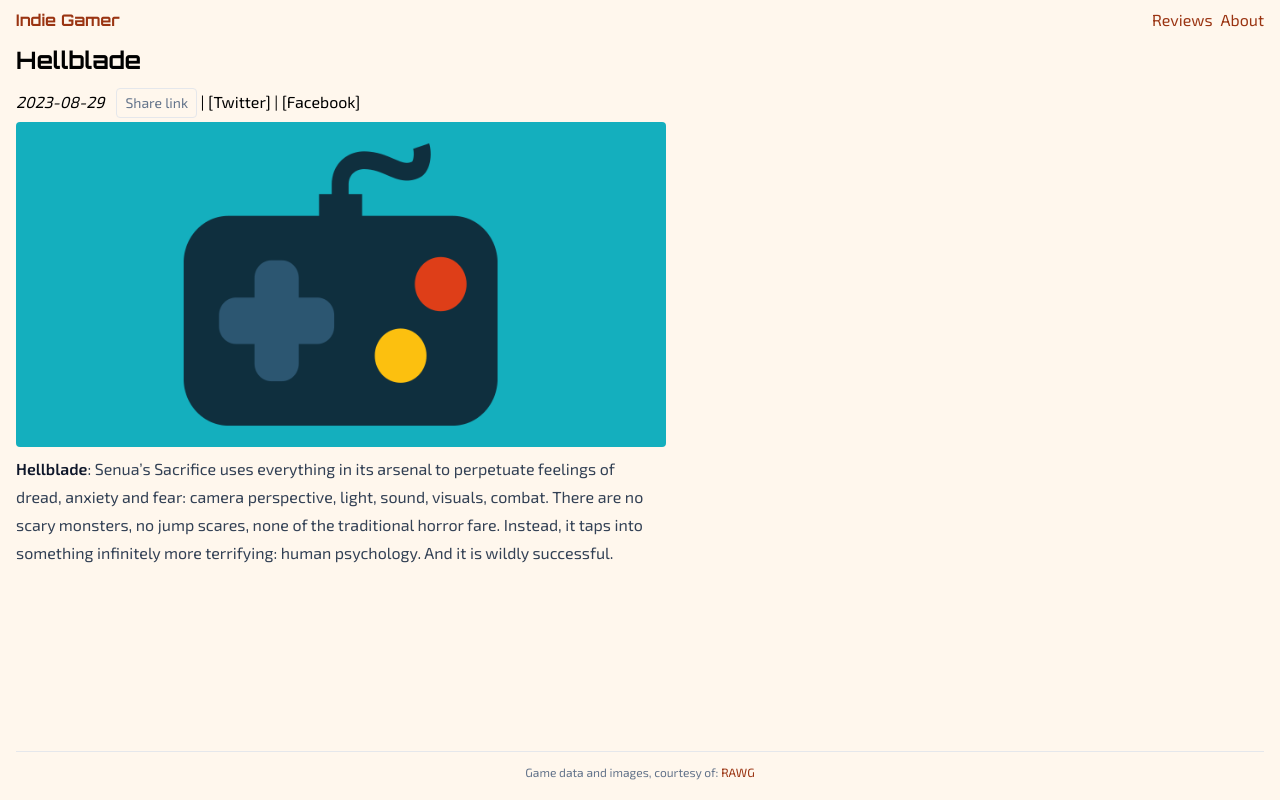
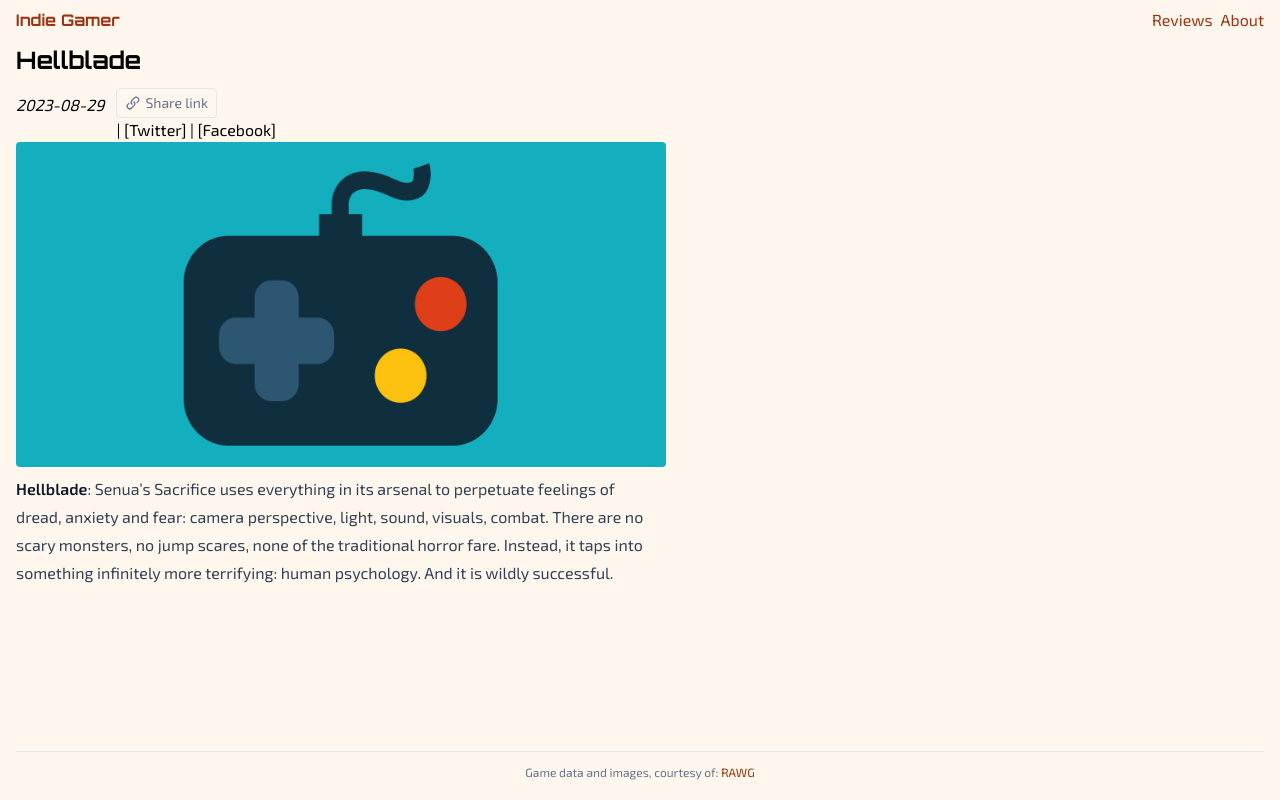
Before and after one commit to patriciacostadacruz/next-reviews-app, a Next.js app: page /reviews/hellblade in a window 1280 px wide. Built offline with nearby package versions, Linux system fonts and the light colour scheme.

Commit message:
Adds heroicons to share link

```diff
--- a/components/ShareLinkButton.tsx
+++ b/components/ShareLinkButton.tsx
@@ -1,3 +1,4 @@
+import { LinkIcon } from '@heroicons/react/20/solid';
 import { useState } from 'react';
 
 export default function ShareLinkButton() {
@@ -12,8 +13,9 @@
   return (
     <button
       onClick={handleClick}
-      className="border px-2 py-1 rounded text-slate-500 text-sm hover:bg-orange-100 hover:text-slate-700"
+      className="border px-2 py-1 flex gap-1 items-center rounded text-slate-500 text-sm hover:bg-orange-100 hover:text-slate-700"
     >
+      <LinkIcon className="h-4 w-4" />
       {clicked ? 'Link copied!' : 'Share link'}
     </button>
   );
--- a/package.json
+++ b/package.json
@@ -5,6 +5,7 @@
     "dev": "next dev"
   },
   "dependencies": {
+    "@heroicons/react": "^2.0.18",
     "gray-matter": "^4.0.3",
     "marked": "^7.0.3",
     "next": "^13.4.13",
```
Also changed, not shown: 1 other file (tests, documents, lock files or other folders).
